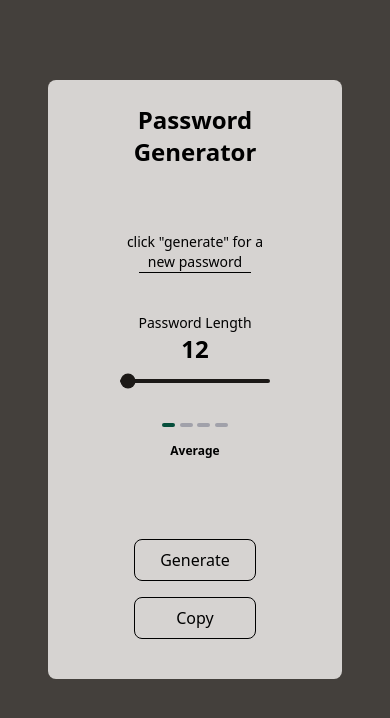
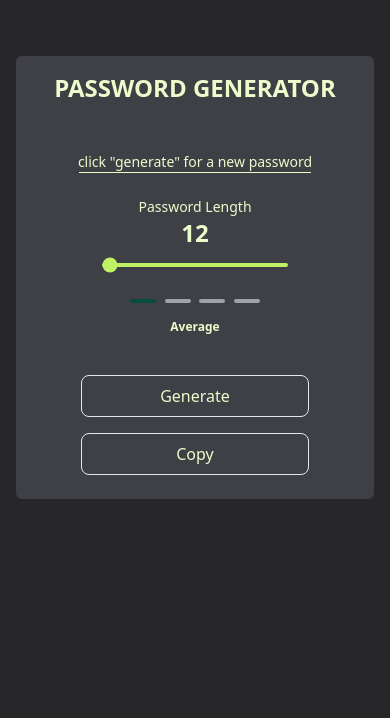
Before and after one commit to imdoingotherthings/PasswordGenerator, a React (Vite) app: page / in a window 390 px wide. Shown: the top 718 px of the page. Built offline with nearby package versions, Linux system fonts and the light colour scheme.

Commit message:
Adding media quieres for responsive design to all screen sizes.

```diff
--- a/src/components/PasswordStrength/index.jsx
+++ b/src/components/PasswordStrength/index.jsx
@@ -23,19 +23,19 @@ export const PasswordStrength = state => {
 		const defaultClass = 'h-1 w-3/4 rounded-lg bg-zinc-400';
 
 		const lvl1SliderClass = 'h-1 w-3/4 rounded-lg bg-emerald-900';
+		const lvl2SliderClass = 'h-1 w-3/4 rounded-lg bg-emerald-800';
+		const lvl3SliderClass = 'h-1 w-3/4 rounded-lg bg-emerald-600';
 		const lvl4SliderClass = 'h-1 w-3/4 rounded-lg bg-emerald-200';
-		const lvl3SliderClass = 'h-1 w-3/4 rounded-lg bg-emerald-600';
-		const lvl2SliderClass = 'h-1 w-3/4 rounded-lg bg-emerald-800';
 
 		return (
-			<div className="text-center mx-auto px-10 py-4 lg:px-60">
+			<div className="text-center mx-auto w-3/6 sm:w-2/6 pt-2">
 				<div className="grid grid-cols-4 justify-items-center">
 					<div className={rng >= 12 ? lvl1SliderClass : defaultClass}></div>
 					<div className={rng >= 14 ? lvl2SliderClass : defaultClass}></div>
 					<div className={rng >= 16 ? lvl3SliderClass : defaultClass}></div>
 					<div className={rng >= 18 ? lvl4SliderClass : defaultClass}></div>
 				</div>
-				<p className="font-bold text-xs py-4">{strengthText(rng)}</p>
+				<p className="font-bold text-xs pt-4">{strengthText(rng)}</p>
 			</div>
 		);
 	};
--- a/src/components/form/index.jsx
+++ b/src/components/form/index.jsx
@@ -55,23 +55,25 @@ export const FormGenerator = () => {
 	};
 
 	return (
-		<div className="mx-auto px-12 md:px-18 lg:px-40">
-			<div className="py-4 px-10 mt-20 rounded-lg bg-stone-300 ">
+		<div className="mx-auto px-4">
+			<div className="py-2 mx-auto mt-14 rounded-md bg-zinc-700 ">
 				<div>
-					<p className="text-2xl font-bold text-center text-black px-4 py-2">Password Generator</p>
+					<p className="text-2xl font-extrabold uppercase text-center text-lime-100 px-4 py-2">Password Generator</p>
 				</div>
 
-				<div className="h-full px-8 pt-14 pb-6 text-black lg:px-40">
-					<div className="font-medium text-center pb-6">
-						<p className="text-2xl">{showPass()}</p>
-						<hr className="mx-auto w-3/4 border-black" />
+				<div className="w-full">
+					<div className="h-full px-10 pt-10 pb-6 text-lime-100">
+						<div className="font-bold text-center pb-2 md:pb-6">
+							<p className="text-sm md:text-2xl">{showPass()}</p>
+							<hr className="mx-auto border-lime-100 w-5/6 sm:w-3/6 md:w-2/6" />
 						</div>
 
-					<div className="py-4 md:px-12 lg:px-40">
-						<p className="text-center text-sm">Password Length</p>
-						<p className="text-center text-2xl font-bold">{rng}</p>
+						<div className="mx-auto py-4">
+							<p className="text-center text-sm font-light">Password Length</p>
+							<p className="text-center text-2xl font-extrabold">{rng}</p>
+							<div className="mx-auto w-4/6 sm:w-2/6">
 								<input
-							className="w-full outline-none appearance-none rounded-lg h-1 accent-stone-900 cursor-pointer my-2 bg-stone-900"
+									className="w-full outline-none appearance-none rounded-lg h-1 accent-lime-300 cursor-pointer my-2 bg-lime-300"
 									onChange={e => passwordRange(e)}
 									type="range"
 									name="password"
@@ -82,17 +84,17 @@ export const FormGenerator = () => {
 									step={2}
 								/>
 							</div>
+						</div>
 
 						<PasswordStrength rng={rng} />
 					</div>
+				</div>
 
-				<div className="grid grid-cols-1 sm:grid-cols-2 gap-4 text-black py-6 px-4 rounded-b-lg justify-items-center lg:px-80">
-					<button
-						onClick={() => gen()}
-						className="block border border-black rounded-lg p-2 w-2/3 transition ease-in-out delay-100 hover:bg-emerald-700 hover:scale-110 hover:-translate-y-2 active:bg-stone-700 active:scale-110 active:-translate-y-2">
+				<div className="grid grid-cols-1 justify-items-center gap-4 text-lime-100 border-lime-100 py-4 px-2 sm:grid-cols-2">
+					<button onClick={() => gen()} className="w-4/6 block border rounded-lg p-2 sm:justify-self-end sm:w-3/6 md:w-2/6">
 						Generate
 					</button>
-					<button onClick={() => copyPswd()} className="block border border-black rounded-lg p-2 w-2/3">
+					<button onClick={() => copyPswd()} className="w-4/6 block border rounded-lg p-2 sm:justify-self-start sm:w-3/6 md:w-2/6">
 						{copiedFeedback}
 					</button>
 				</div>
@@ -100,3 +102,5 @@ export const FormGenerator = () => {
 		</div>
 	);
 };
+
+// transition ease-in-out delay-100 hover:bg-lime-300 hover:text-zinc-800 hover:border-zinc-800 hover:scale-110 hover:-translate-y-1 active:scale-110 active:-translate-y-2 active:bg-lime-300 outline-none
--- a/src/styles/index.css
+++ b/src/styles/index.css
@@ -3,5 +3,5 @@
 @tailwind utilities;
 
 body {
-    background-color: #44403c;
+    background-color: #27272a;
 }
```
Lines whose indentation alone changed are shown as unchanged.
